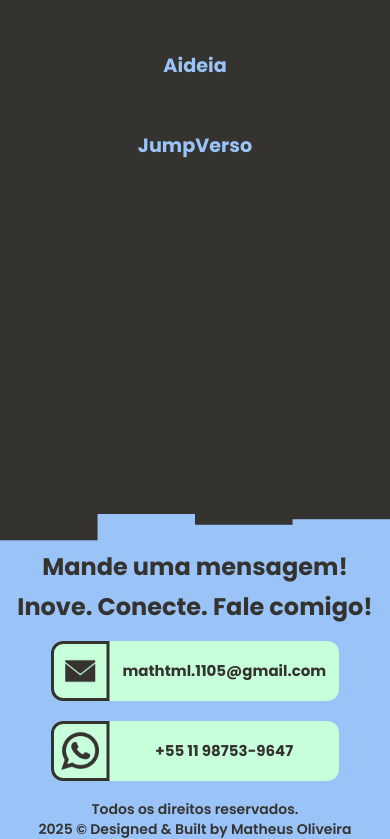
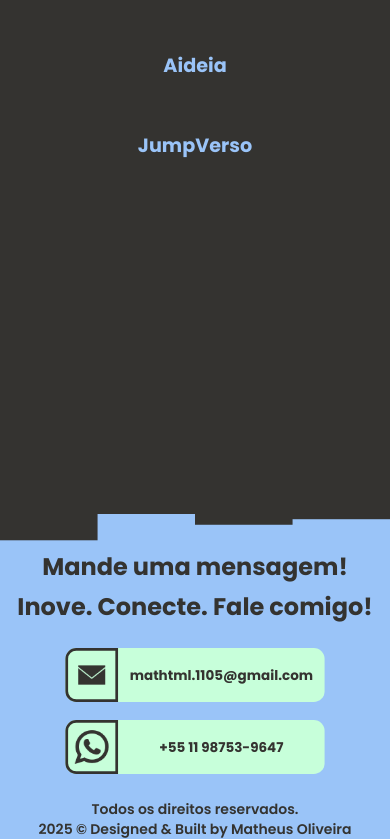
Before and after one commit to fatekkl/Portfolio-Next, a Next.js app: page / in a window 390 px wide. Shown: the part 2662-3501 px from the top of the page. Built offline with nearby package versions, Linux system fonts and the light colour scheme.

Commit message:
fix sizes & responsivity
change sizes for minor screen & grids appear gap

```diff
--- a/src/app/Components/Contact/index.tsx
+++ b/src/app/Components/Contact/index.tsx
@@ -14,7 +14,7 @@ export default function Contact() {
         </h2>
       </header>
 
-      <div className="flex flex-col lg:gap-8">
+      <div className="flex max-sm:scale-90 flex-col lg:gap-8">
         <a
           href="mailto:mathtml.1105@gmail.com?body=Ol%C3%A1,%20vimos%20seu%20portf%C3%B3lio..."
           target="_blank"
--- a/src/app/Components/DotSquareGrid/index.tsx
+++ b/src/app/Components/DotSquareGrid/index.tsx
@@ -26,8 +26,8 @@ export default function DotSquareGrid() {
 
             <DotSquare color="#9AC4F8" className="absolute hidden md:block sm:hidden top-[202vh] right-[8vw] opacity-70 transform -translate-x-1/2 -translate-y-1/2" />
             <DotSquare color="#9AC4F8" className="absolute hidden md:block sm:hidden bottom-[62vh] left-[16vw] opacity-70 transform -translate-x-1/2 -translate-y-1/2" />
-            <DotSquare className="absolute hidden md:hidden sm:hidden top-[202vh] left-[16vw] opacity-70 transform -translate-x-1/2 -translate-y-1/2" />
-            <DotSquare className="absolute hidden md:hidden sm:hidden bottom-[62vh] right-[8vw] opacity-70 transform -translate-x-1/2 -translate-y-1/2" />
+            <DotSquare className="absolute block max-lg:hidden top-[202vh] left-[16vw] opacity-70 transform -translate-x-1/2 -translate-y-1/2" />
+            <DotSquare className="absolute block max-lg:hidden bottom-[62vh] right-[8vw] opacity-70 transform -translate-x-1/2 -translate-y-1/2" />
 
 
 
--- a/src/app/Components/Projects/index.tsx
+++ b/src/app/Components/Projects/index.tsx
@@ -128,7 +128,7 @@ export default function Projects() {
 
           <div className="flex justify-between gap-8">
             {/* Lista de Projetos */}
-            <aside className="h-full w-60 overflow-auto flex flex-col">
+            <aside className="h-full md:w-60 max-sm:w-40 overflow-auto flex flex-col">
               <UniqueProject
                 onClick={() => selectProject(0)}
                 projectTitle="Resend"
```
